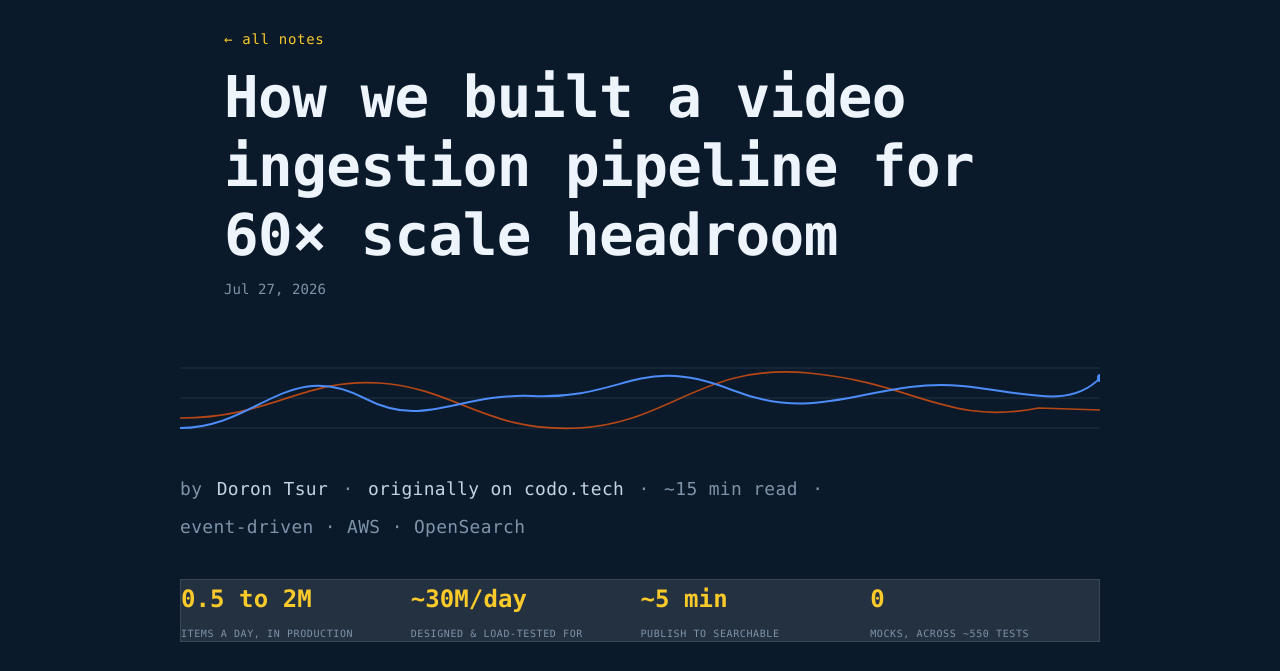
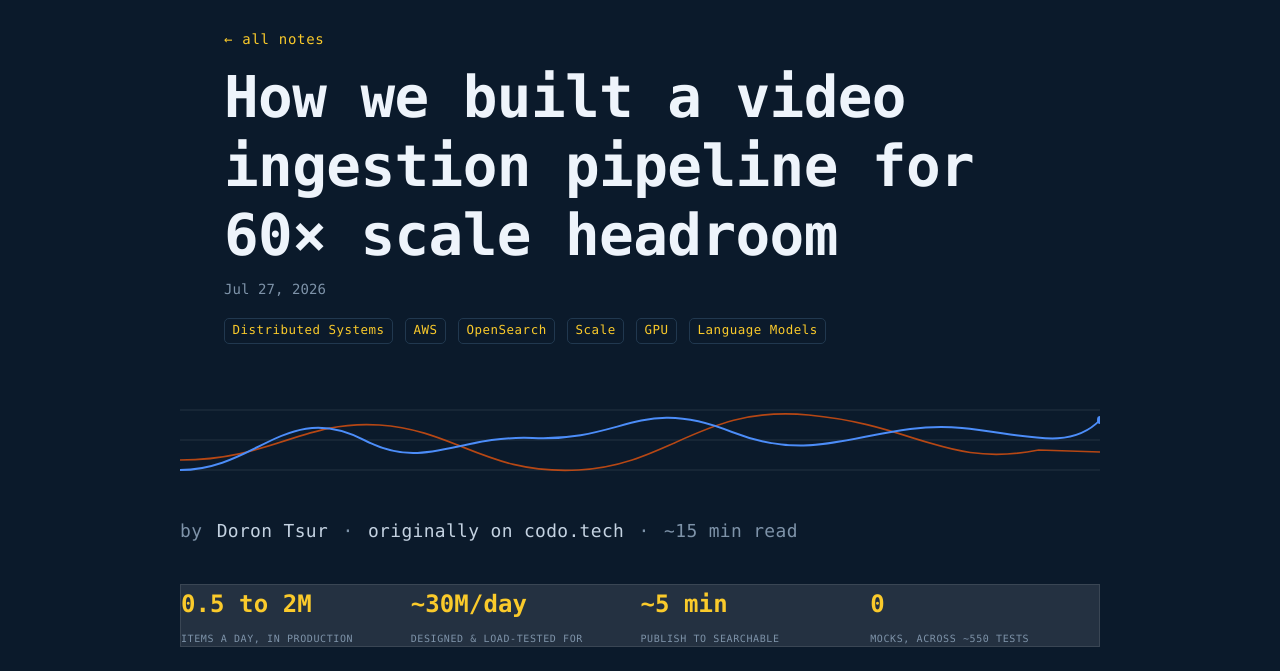
Before and after one commit to qballer/qballer.github.io, an Astro site: page /notes/video-ingestion-pipeline in a window 1280 px wide. Shown: the part 65-736 px from the top of the page. Built offline with nearby package versions, Linux system fonts and the light colour scheme; Astro itself is replaced by a stand-in of ours.

Commit message:
Render post tags from frontmatter as chips
The notes template now displays post.data.tags as amber chips under the
date, so all six tags show (Distributed Systems, AWS, OpenSearch, Scale,
GPU, Language Models). Drops the redundant hardcoded tag tail from the
post byline.

```diff
--- a/src/content/blog/video-ingestion-pipeline.mdx
+++ b/src/content/blog/video-ingestion-pipeline.mdx
@@ -100,7 +100,7 @@ canonicalURL: "https://www.codo.tech/blog/how-we-built-a-video-ingestion-pipelin
     <path class="trace" d="M0,90 C100,90 140,20 240,60 C320,92 360,55 460,58 C580,62 600,15 720,52 C840,88 900,40 1020,48 C1100,54 1160,72 1200,40"/>
     <circle class="tip" cx="1200" cy="40" r="4"/>
   </svg>
-  <p class="vi-byline">by <a href="https://www.linkedin.com/in/doron-tsur">Doron Tsur</a> <span>·</span> <a href="https://www.codo.tech/blog/how-we-built-a-video-ingestion-pipeline-for-60x-scale-headroom/">originally on codo.tech</a> <span>·</span> ~15 min read <span>·</span> event-driven · AWS · OpenSearch</p>
+  <p class="vi-byline">by <a href="https://www.linkedin.com/in/doron-tsur">Doron Tsur</a> <span>·</span> <a href="https://www.codo.tech/blog/how-we-built-a-video-ingestion-pipeline-for-60x-scale-headroom/">originally on codo.tech</a> <span>·</span> ~15 min read</p>
 </div>
 
 
--- a/src/pages/notes/[...slug].astro
+++ b/src/pages/notes/[...slug].astro
@@ -33,6 +33,15 @@ const fmt = (d: Date) =>
         )
       }
     </p>
+    {
+      post.data.tags.length > 0 && (
+        <ul class="tags" aria-label="tags">
+          {post.data.tags.map((t) => (
+            <li>{t}</li>
+          ))}
+        </ul>
+      )
+    }
     <div class="body">
       <Content />
     </div>
@@ -49,6 +58,24 @@ const fmt = (d: Date) =>
     color: var(--text-dim);
     margin-top: calc(-1 * var(--sp-2));
   }
+  .tags {
+    list-style: none;
+    display: flex;
+    flex-wrap: wrap;
+    gap: var(--sp-2) var(--sp-3);
+    padding: 0;
+    margin: var(--sp-3) 0 0;
+  }
+  .tags li {
+    font-family: var(--font-mono);
+    font-size: var(--fs-xs);
+    letter-spacing: 0.04em;
+    color: var(--accent);
+    border: 1px solid var(--border);
+    border-radius: var(--radius-sm);
+    padding: 0.15em 0.6em;
+    margin: 0;
+  }
   .body {
     margin-top: var(--sp-8);
   }
```
